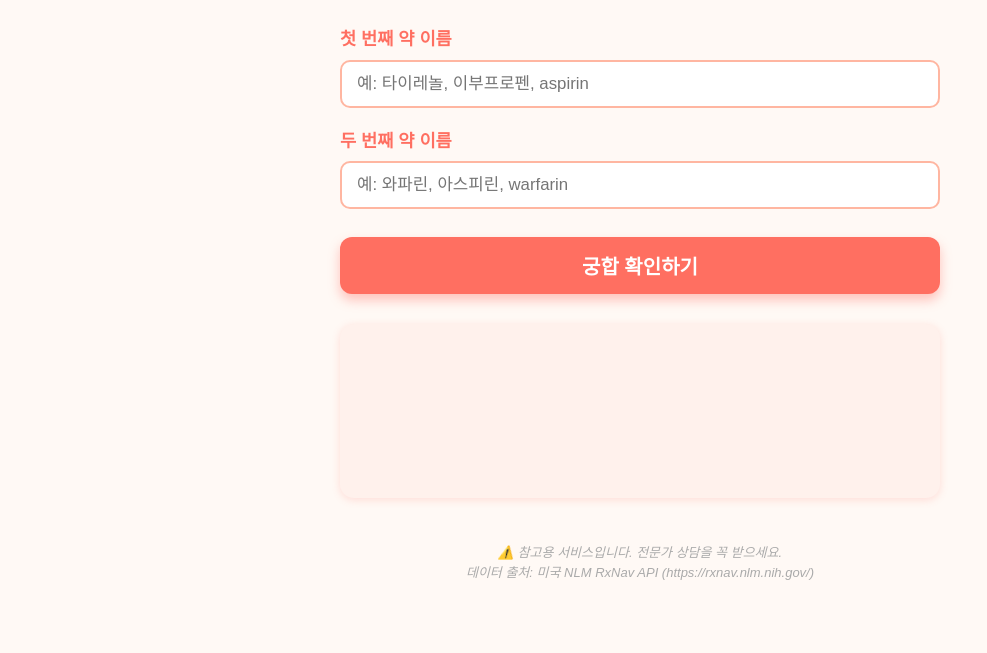
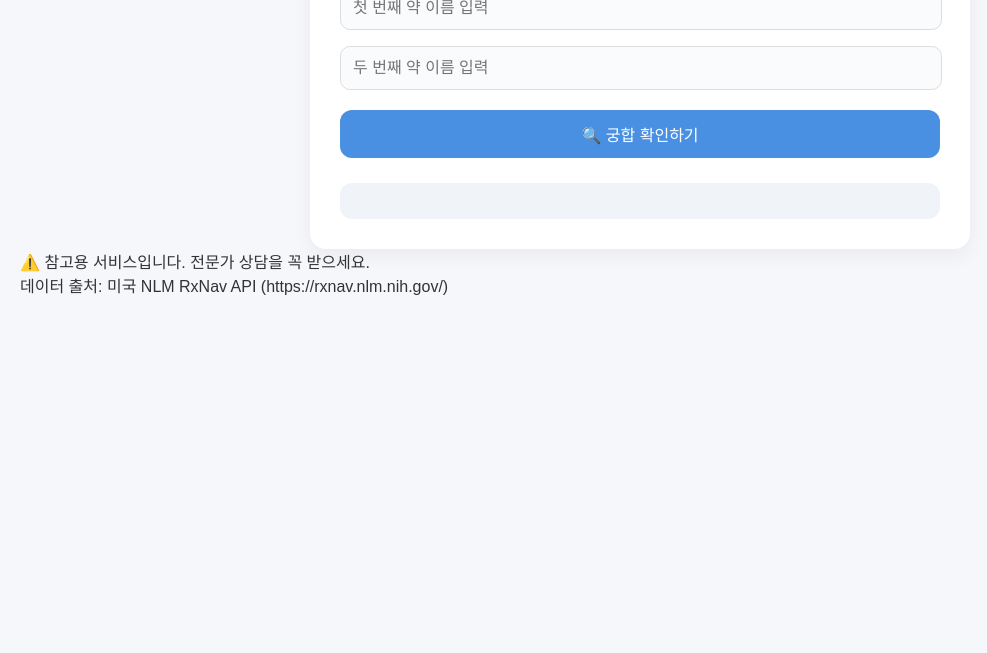
Before and after one commit to anscofla1004-cmd/drug-interaction-demo, a plain HTML site: page index.html in a window 1280 px wide. Shown: the part 147-800 px from the top of the page, without its empty margins (0-987 px from the left). Drawn offline with Linux system fonts and the light colour scheme.

Commit message:
index.html

```diff
--- a/index.html
+++ b/index.html
@@ -2,77 +2,103 @@
 <html lang="ko">
 <head>
   <meta charset="UTF-8" />
-<meta name="viewport" content="width=device-width, initial-scale=1" />
-<title>내 약물 궁합 체크해봐요! 💊✨</title>
+  <meta name="viewport" content="width=device-width, initial-scale=1.0"/>
+  <title>약물 상호작용 확인</title>
   <style>
     body {
-    font-family: 'Nanum Gothic', 'Apple SD Gothic Neo', '맑은 고딕', sans-serif;
-    max-width: 600px; margin: 30px auto; padding: 25px;
-    background: #fff9f5; color: #4a4a4a;
-    line-height: 1.5;
+      font-family: 'Noto Sans KR', sans-serif;
+      background-color: #F5F7FA;
+      color: #333;
+      margin: 0;
+      padding: 20px;
     }
-  h1 {
-    text-align: center; color: #ff6f61; font-weight: 800;
-    margin-bottom: 35px; font-size: 2.4rem;
+
+    .container {
+      max-width: 600px;
+      margin: auto;
+      background: #fff;
+      padding: 30px;
+      border-radius: 16px;
+      box-shadow: 0 8px 20px rgba(0,0,0,0.05);
     }
-  label {
-    font-weight: 700; font-size: 1.1rem; margin-top: 20px; display: block;
-    color: #ff6f61;
+
+    h2 {
+      text-align: center;
+      color: #4A90E2;
+      font-size: 24px;
+      margin-bottom: 20px;
     }
-  input[type=text] {
-    width: 100%; padding: 12px 15px; margin-top: 7px;
-    font-size: 1.05rem; border: 2px solid #ffb6a1; border-radius: 10px;
-    box-sizing: border-box;
-    transition: border-color 0.3s ease;
+
+    input {
+      padding: 12px;
+      margin: 8px 0;
+      width: calc(100% - 24px);
+      border: 1px solid #ddd;
+      border-radius: 10px;
+      font-size: 16px;
+      background: #FAFBFD;
+      transition: border-color 0.2s;
     }
-  input[type=text]:focus {
-    border-color: #ff6f61;
+    input:focus {
+      border-color: #4A90E2;
       outline: none;
-    background: #fff1ec;
     }
+
     button {
-    margin-top: 28px; width: 100%;
-    background: #ff6f61; color: white; border: none;
-    padding: 14px; font-size: 1.25rem; cursor: pointer; border-radius: 12px;
-    font-weight: 700;
-    box-shadow: 0 6px 12px rgba(255,111,97,0.4);
+      padding: 12px 18px;
+      background-color: #4A90E2;
+      border: none;
+      color: white;
+      font-size: 16px;
+      border-radius: 12px;
+      cursor: pointer;
+      width: 100%;
+      margin-top: 12px;
       transition: background-color 0.3s ease;
     }
     button:hover {
-    background: #e95a4d;
+      background-color: #357ABD;
     }
-  #result {
-    margin-top: 30px; padding: 22px; border-radius: 14px;
-    background: #fff1ec; box-shadow: 0 2px 8px rgba(255,111,97,0.2);
-    min-height: 130px; white-space: pre-wrap;
-    color: #4a4a4a;
-    font-weight: 600;
-    font-size: 1.05rem;
-    overflow-wrap: break-word;
+
+    .result {
+      margin-top: 25px;
+      padding: 18px;
+      border-radius: 12px;
+      background-color: #F0F4F8;
+      font-size: 15px;
+      line-height: 1.6;
+      white-space: pre-wrap;
     }
-  .ok { color: #2e7d32; font-weight: 700; }
-  .warn { color: #f9a825; font-weight: 700; }
-  .danger { color: #c62828; font-weight: 700; }
-  footer {
-    margin-top: 45px; font-size: 13px; color: #aaa; text-align: center;
-    font-style: italic;
+
+    .warn {
+      color: #FF6B6B;
+      font-weight: bold;
     }
-  .loading { font-style: italic; color: #b35348; font-weight: 600; }
+
+    .ok {
+      color: #4CAF50;
+      font-weight: bold;
+    }
+
+    .danger {
+      color: #FF6B6B;
+      font-weight: bold;
+    }
+
+    .loading {
+      color: #4A90E2;
+    }
   </style>
 </head>
 <body>
 
-<h1>내 약물 궁합 체크해봐요! 💊✨</h1>
-
-<label for="drug1">첫 번째 약 이름</label>
-<input type="text" id="drug1" placeholder="예: 타이레놀, 이부프로펜, aspirin" autocomplete="off" />
-
-<label for="drug2">두 번째 약 이름</label>
-<input type="text" id="drug2" placeholder="예: 와파린, 아스피린, warfarin" autocomplete="off" />
-
-<button id="checkBtn">궁합 확인하기</button>
-
-<div id="result" role="region" aria-live="polite"></div>
+ <div class="container">
+    <h2>💊 약물 상호작용 확인</h2>
+    <input type="text" id="drug1" placeholder="첫 번째 약 이름 입력" />
+    <input type="text" id="drug2" placeholder="두 번째 약 이름 입력" />
+    <button id="checkBtn">🔍 궁합 확인하기</button>
+    <div id="result" class="result"></div>
+  </div>
 
 <footer>
 ⚠️ 참고용 서비스입니다. 전문가 상담을 꼭 받으세요.<br/>
```
Lines whose indentation alone changed are shown as unchanged.
